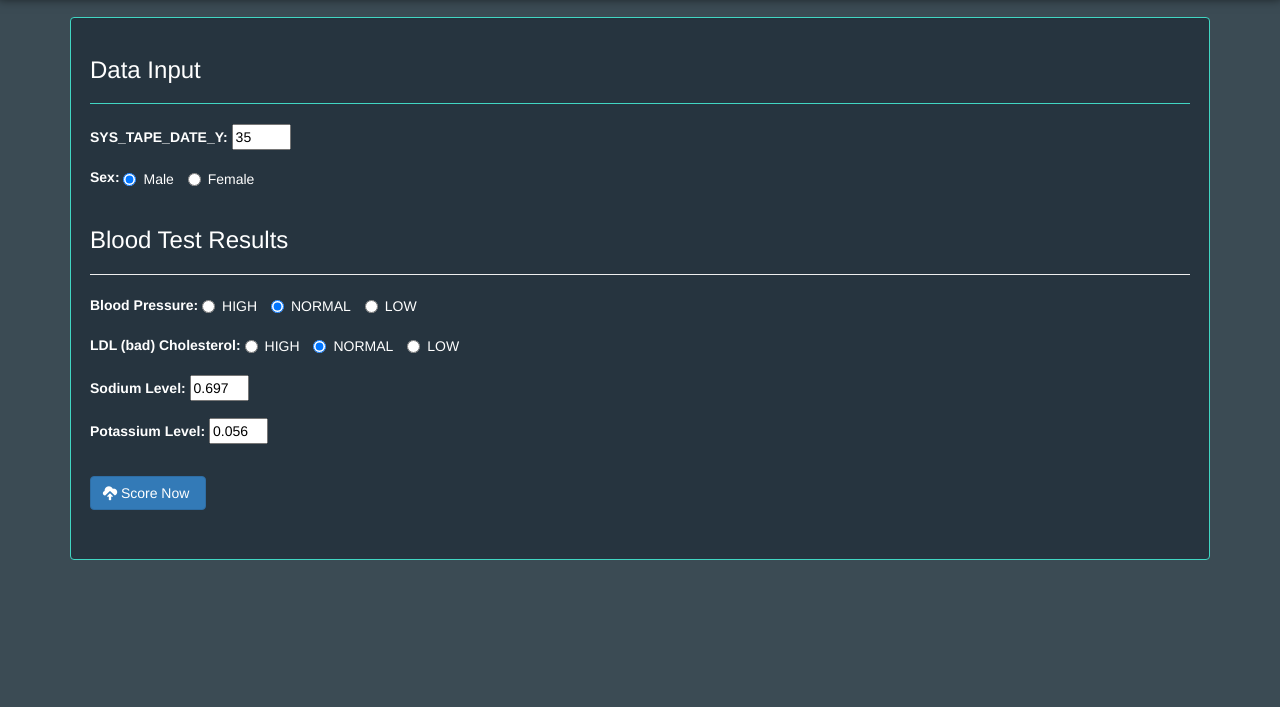
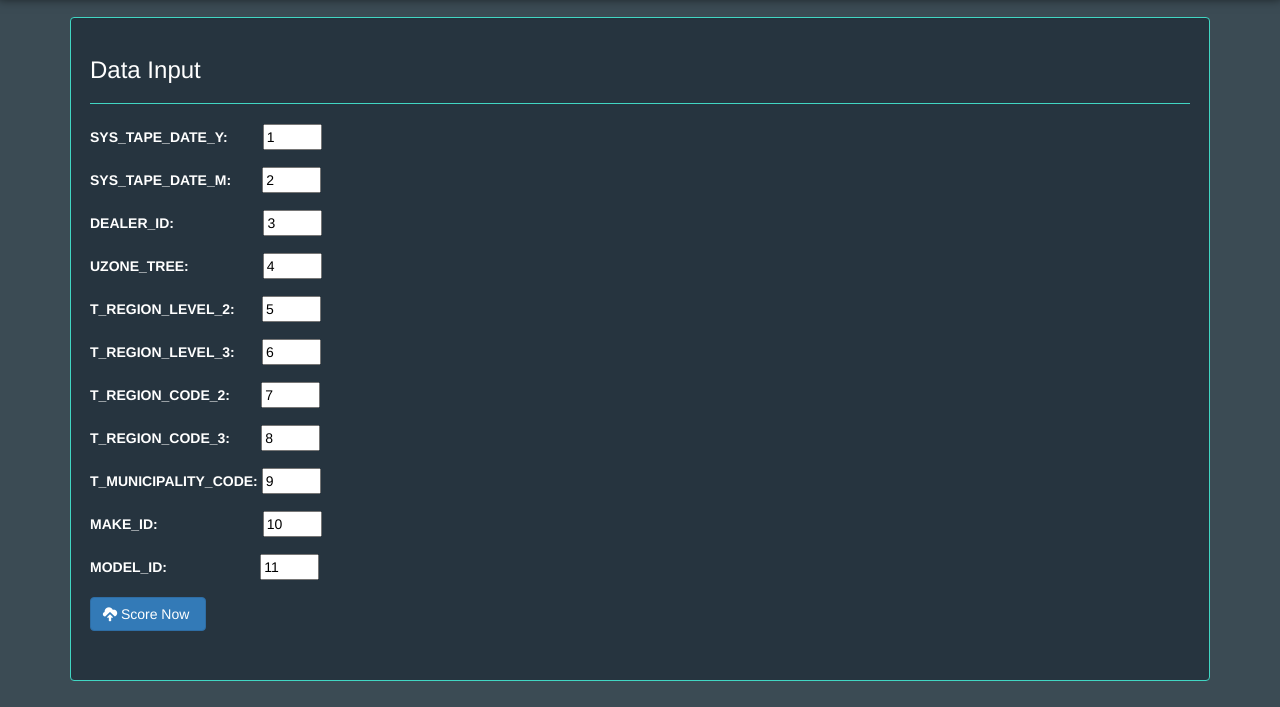
Before and after one commit to boostino87/POC, a website: page IV_POC/public/index.html in a window 1280 px wide. Shown: the part 93-800 px from the top of the page. Drawn offline with nearby package versions, Linux system fonts and the light colour scheme; some packages are replaced by stand-ins of ours; a script that the page names is missing.

Commit message:
Aggiornato frontend mettendo campi presenti nel CSV

```diff
--- a/IV_POC/public/index.html
+++ b/IV_POC/public/index.html
@@ -56,17 +56,71 @@
         <hr class="special-border" />
         <div class="body">
       		<fieldset class="form-group">
+
                       <div class="form-group">
-      				<label for="age">SYS_TAPE_DATE_Y:</label>
-      				<input type="text" class="light-color2" ng-model="p.Age" size="4" id="age" required>
+
+                              <label for="age">SYS_TAPE_DATE_Y:</label>&nbsp;&nbsp;&nbsp;&nbsp;&nbsp;&nbsp;&nbsp;&nbsp;
+                              <input type="text" class="light-color2" ng-model="p.SYS_TAPE_DATE_Y" size="4" id="age" required>
+                              <!--<input type="text" class="light-color2" ng-model="p.SYS_TAPE_DATE" size="4" id="age" required>-->
+
+                              </div>
+                      <div class="form-group">
+
+                                 <label for="age">SYS_TAPE_DATE_M:</label>&nbsp;&nbsp;&nbsp;&nbsp;&nbsp;&nbsp;&nbsp;
+                                  <input type="text" class="light-color2" ng-model="p.SYS_TAPE_DATE_M" size="4" id="age" required>
+                                  <!--<input type="text" class="light-color2" ng-model="p.SYS_TAPE_DATE" size="4" id="age" required>-->
+
+                          </div>
+
+                      <div class="form-group">
+
+
+                                  <label for="age">DEALER_ID:</label>&nbsp;&nbsp;&nbsp;&nbsp;&nbsp;&nbsp;&nbsp;&nbsp;&nbsp;&nbsp;&nbsp;&nbsp;&nbsp;&nbsp;&nbsp;&nbsp;&nbsp;&nbsp;&nbsp;&nbsp;&nbsp;&nbsp;
+                                  <input type="text" class="light-color2" ng-model="p.DEALER_ID" size="4" id="age" required>
+                                  <!--<input type="text" class="light-color2" ng-model="p.SYS_TAPE_DATE" size="4" id="age" required>-->
+
+                              </div>
+                      <div class="form-group">
+                          <label for="age">UZONE_TREE:</label>&nbsp;&nbsp;&nbsp;&nbsp;&nbsp;&nbsp;&nbsp;&nbsp;&nbsp;&nbsp;&nbsp;&nbsp;&nbsp;&nbsp;&nbsp;&nbsp;&nbsp;&nbsp;
+                          <input type="text" class="light-color2" ng-model="p.UZONE_TREE" size="4" id="age" required>
                           <!--<input type="text" class="light-color2" ng-model="p.SYS_TAPE_DATE" size="4" id="age" required>-->
                       </div>
                       <div class="form-group">
-      				<label>Sex:</label>
-      				<label class="radio-inline"><input type="radio" ng-model="p.Sex" value="M">Male</label>
-      				<label class="radio-inline"><input type="radio" ng-model="p.Sex" value="F">Female</label>
+                          <label for="age">T_REGION_LEVEL_2:</label>&nbsp;&nbsp;&nbsp;&nbsp;&nbsp;&nbsp;
+                          <input type="text" class="light-color2" ng-model="p.T_REGION_LEVEL_2" size="4" id="age" required>
+                          <!--<input type="text" class="light-color2" ng-model="p.SYS_TAPE_DATE" size="4" id="age" required>-->
                       </div>
-      			<fieldset class="form-group">
+                      <div class="form-group">
+                          <label for="age">T_REGION_LEVEL_3:</label>&nbsp;&nbsp;&nbsp;&nbsp;&nbsp;&nbsp;
+                          <input type="text" class="light-color2" ng-model="p.T_REGION_LEVEL_3" size="4" id="age" required>
+                          <!--<input type="text" class="light-color2" ng-model="p.SYS_TAPE_DATE" size="4" id="age" required>-->
+                      </div>
+                      <div class="form-group">
+                          <label for="age">T_REGION_CODE_2:</label>&nbsp;&nbsp;&nbsp;&nbsp;&nbsp;&nbsp;&nbsp;
+                          <input type="text" class="light-color2" ng-model="p.T_REGION_CODE_2" size="4" id="age" required>
+                          <!--<input type="text" class="light-color2" ng-model="p.SYS_TAPE_DATE" size="4" id="age" required>-->
+                      </div>
+                      <div class="form-group">
+                          <label for="age">T_REGION_CODE_3:</label>&nbsp;&nbsp;&nbsp;&nbsp;&nbsp;&nbsp;&nbsp;
+                          <input type="text" class="light-color2" ng-model="p.T_REGION_CODE_3" size="4" id="age" required>
+                          <!--<input type="text" class="light-color2" ng-model="p.SYS_TAPE_DATE" size="4" id="age" required>-->
+                      </div>
+                      <div class="form-group">
+                          <label for="age">T_MUNICIPALITY_CODE:</label>
+                          <input type="text" class="light-color2" ng-model="p.T_MUNICIPALITY_CODE" size="4" id="age" required>
+                          <!--<input type="text" class="light-color2" ng-model="p.SYS_TAPE_DATE" size="4" id="age" required>-->
+                      </div>
+                      <div class="form-group">
+                          <label for="age">MAKE_ID:</label>&nbsp;&nbsp;&nbsp;&nbsp;&nbsp;&nbsp;&nbsp;&nbsp;&nbsp;&nbsp;&nbsp;&nbsp;&nbsp;&nbsp;&nbsp;&nbsp;&nbsp;&nbsp;&nbsp;&nbsp;&nbsp;&nbsp;&nbsp;&nbsp;&nbsp;&nbsp;
+                          <input type="text" class="light-color2" ng-model="p.MAKE_ID" size="4" id="age" required>
+                          <!--<input type="text" class="light-color2" ng-model="p.SYS_TAPE_DATE" size="4" id="age" required>-->
+                      </div>
+                      <div class="form-group">
+                          <label for="age">MODEL_ID:</label>&nbsp;&nbsp;&nbsp;&nbsp;&nbsp;&nbsp;&nbsp;&nbsp;&nbsp;&nbsp;&nbsp;&nbsp;&nbsp;&nbsp;&nbsp;&nbsp;&nbsp;&nbsp;&nbsp;&nbsp;&nbsp;&nbsp;&nbsp;
+                          <input type="text" class="light-color2" ng-model="p.MODEL_ID" size="4" id="age" required>
+                          <!--<input type="text" class="light-color2" ng-model="p.SYS_TAPE_DATE" size="4" id="age" required>-->
+                      </div>
+                      <!--<fieldset class="form-group">
             <h3>Blood Test Results</h3><hr />
             <div class="form-group">
             <label>Blood Pressure:</label>
@@ -88,7 +142,7 @@
                 <label for="potLvl">Potassium Level: </label>
                 <input type="text" class="light-color2" ng-model="p.K" size="4" id="potLvl" required>
             </div>
-      			</fieldset>
+        </fieldset>-->
                       <div class="form-group">
                           <button type="button" class="btn btn-primary" ng-click="score()"><i class="glyphicon glyphicon-cloud-upload"></i>&nbsp;Score Now&nbsp;</button>
                       </div>
--- a/IV_POC/public/js/app.js
+++ b/IV_POC/public/js/app.js
@@ -8,9 +8,10 @@ function AppCtrl($scope,	dialogServices, dataServices)	{
 	$scope.context = 'drug1N';
 
 	// init UI data model
+	//$scope.p =
+	//	{ Age:'37',	Sex:'M', BP:'NORMAL', Cholesterol:'NORMAL', Na:'0.697', K:'0.056' };
 	$scope.p =
-		{ Age:'35',	Sex:'M', BP:'NORMAL', Cholesterol:'NORMAL', Na:'0.697', K:'0.056' };
-
+		{ SYS_TAPE_DATE_Y:'1',SYS_TAPE_DATE_M:'2',DEALER_ID:'3',UZONE_TREE:'4',T_REGION_LEVEL_2:'5',T_REGION_LEVEL_3:'6',T_REGION_CODE_2:'7',T_REGION_CODE_3:'8',T_MUNICIPALITY_CODE:'9',MAKE_ID:'10',MODEL_ID:'11' };
 	$scope.score = function()	{
 		dataServices.getScore($scope.context, $scope.p)
 		.then(
```
Lines whose indentation alone changed are shown as unchanged.
